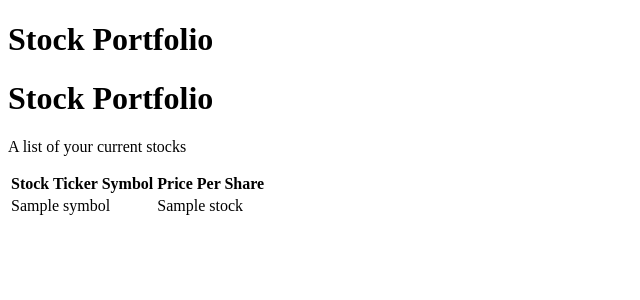
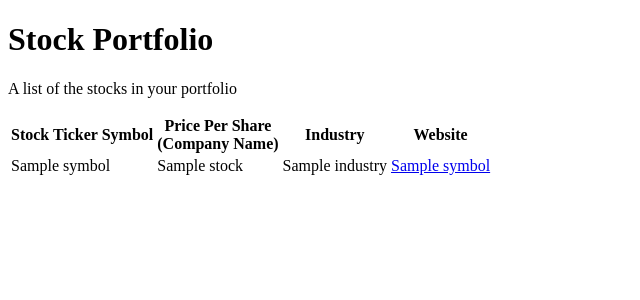
Before and after one commit to zarkle/pyramid-stocks, a Python web app: template stock_portfolio/stock_portfolio/templates/portfolio.jinja2 in a window 1280 px wide. Shown: the part 88-388 px from the top of the page, without its empty margins (0-640 px from the left). Run offline with Jinja, Linux system fonts and the light colour scheme; the template is opened without the code that fills it: most values are stand-ins (such as "Sample title", 1, 10 or a date in 2020).

Commit message:
update pages with templates

```diff
--- a/stock_portfolio/stock_portfolio/templates/base.jinja2
+++ b/stock_portfolio/stock_portfolio/templates/base.jinja2
@@ -24,7 +24,7 @@
     <h1>Stock Portfolio</h1>
 
     {% block content%}
-    <p>No content</p>
+
     {% endblock content%}
 
   </main>
--- a/stock_portfolio/stock_portfolio/templates/index.jinja2
+++ b/stock_portfolio/stock_portfolio/templates/index.jinja2
@@ -6,9 +6,6 @@
 
   <p>This is a stock portfolio. Please make an account and login to view your portfolio</p>
 
-  <a href="/register"><button>Register</button></a>
-  <a href="/auth"><button>Login</button></a>
-
   <footer>
       <p>&copy; 2018 Thanks for visiting!</p>
   </footer>
--- a/stock_portfolio/stock_portfolio/templates/portfolio.jinja2
+++ b/stock_portfolio/stock_portfolio/templates/portfolio.jinja2
@@ -2,21 +2,24 @@
 
 {% block content %}
 
-<h1>Stock Portfolio</h1>
-<p>A list of your current stocks</p>
+<p>A list of the stocks in your portfolio</p>
 
-{% for stock in stocks %}
 <table id="portfolio-table">
   <tr>
     <th>Stock Ticker Symbol</td>
-    <th>Price Per Share</td>
+    <th>Price Per Share<br>(Company Name)</td>
+    <th>Industry</td>
+    <th>Website</td>
   </tr>
+  {% for stock in stocks %}
   <tr>
     <td>{{stock.symbol}}</td>
     <td>{{stock.companyName}}</td>
+    <td>{{stock.industry}}</td>
+    <td><a href="{{stock.website}}" target="_blank">{{stock.symbol}}</a></td>
   </tr>
+  {% endfor %}
 
 </table>
-{% endfor %}
 
 {% endblock content %}
```
